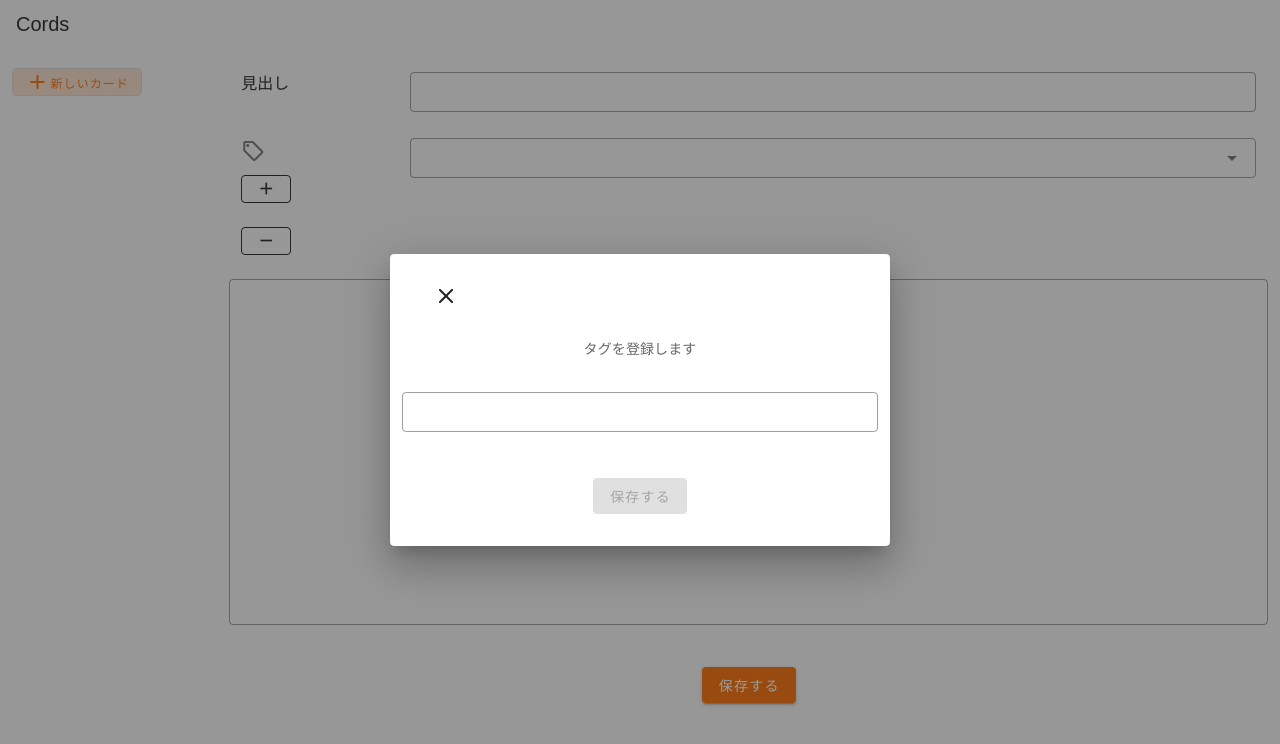
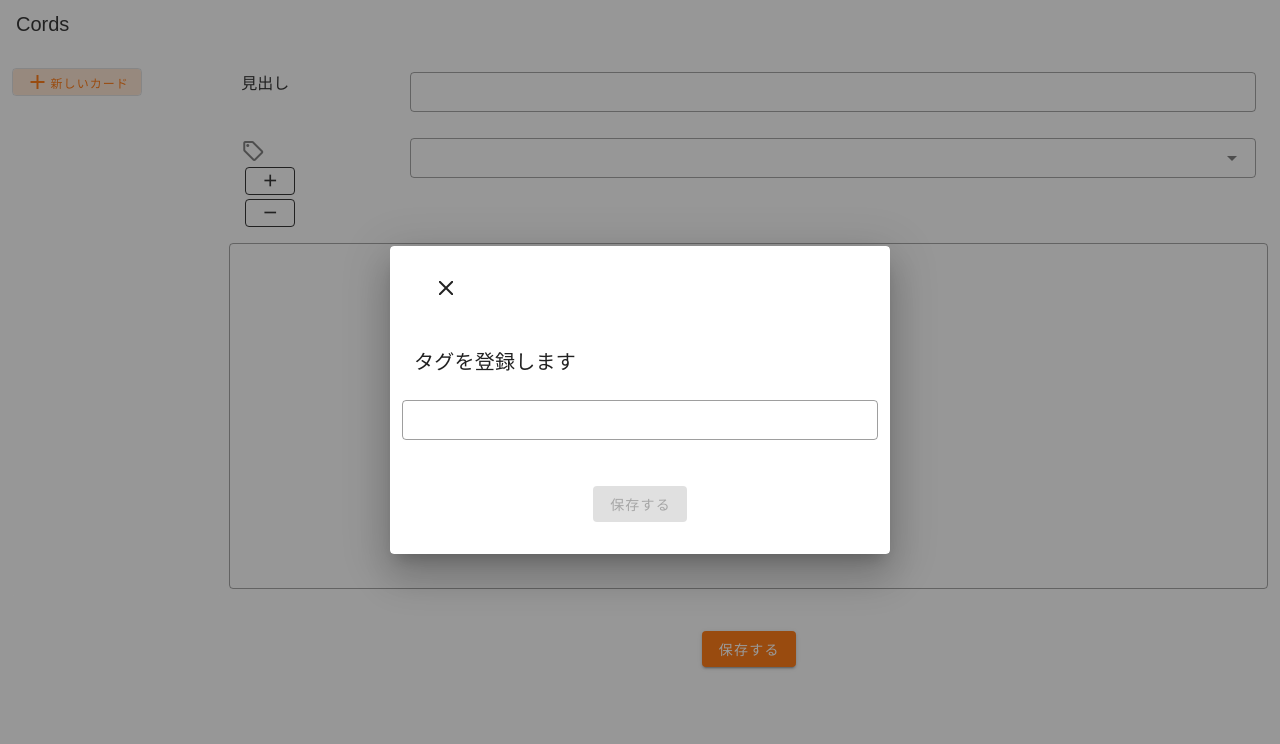
Before and after one commit to simonNozaki/cords, a Nuxt app: page / in a window 1280 px wide. Both pictures are taken after a click on the button 266 px from the left and 188 px from the top of the page. Shown: the top 744 px of the page. Built offline with nearby package versions, Linux system fonts and the light colour scheme; a web font is replaced by a local one.

Commit message:
chore: レイアウトの微調整

```diff
--- a/components/AddTagDialog.vue
+++ b/components/AddTagDialog.vue
@@ -5,7 +5,7 @@
         <v-btn
           small
           outlined
-          class="justify-center mx-auto ma-3"
+          class="justify-center"
           v-bind="attrs"
           v-on="on"
         >
@@ -16,8 +16,7 @@
         <v-btn class="ma-6" text @click="tagDialog = !tagDialog">
           <v-icon> mdi-window-close </v-icon>
         </v-btn>
-        <v-card-text class="text-center"> タグを登録します </v-card-text>
-
+        <v-card-title> タグを登録します </v-card-title>
         <v-container>
           <v-row>
             <v-col>
@@ -81,6 +80,7 @@ export default {
         return
       }
       this.$store.dispatch('tags/add', this.newTag)
+      this.newTag = ''
       this.tagDialog = false
       this.snackbar = true
       this.snackbarText = `タグ ${this.newTag} を追加しました`
--- a/components/DeleteTagDialog.vue
+++ b/components/DeleteTagDialog.vue
@@ -5,7 +5,6 @@
         <v-btn
           small
           outlined
-          class="justify-center mx-auto ma-3"
           v-bind="attrs"
           v-on="on"
         >
@@ -16,7 +15,10 @@
         <v-btn class="ma-6" text @click="tagDeleteDialog = !tagDeleteDialog">
           <v-icon> mdi-window-close </v-icon>
         </v-btn>
-        <v-card-title class="text-center"> 削除したいタグを選択してください </v-card-title>
+        <v-card-title> 削除したいタグを選択してください </v-card-title>
+        <v-container>
+          <v-row>
+            <v-col>
               <v-select
                 v-model="deletingTags"
                 :items="tags"
@@ -30,11 +32,14 @@
                 :disabled="!isDeletable"
                 elevation="2"
                 color="amber darken-4"
-          class="white--text justify-center mx-auto ma-5"
+                class="white--text justify-center mx-auto ma-5 text-center"
                 @click="deleteTag"
               >
                 削除する
               </v-btn>
+            </v-col>
+          </v-row>
+        </v-container>
       </v-card>
     </v-dialog>
     <v-snackbar v-model="snackbar">
--- a/components/MainTextForm.vue
+++ b/components/MainTextForm.vue
@@ -10,8 +10,8 @@
       <v-row no-gutters>
         <v-col cols="2">
           <v-icon left> mdi-tag-outline </v-icon>
-          <AddTagDialog />
-          <DeleteTagDialog :tags="tags" />
+          <AddTagDialog class="ma-1" />
+          <DeleteTagDialog :tags="tags" class="ma-1" />
         </v-col>
         <v-col>
           <v-select v-model="tag" :items="tags" outlined dense> </v-select>
```
Lines whose indentation alone changed are shown as unchanged.
